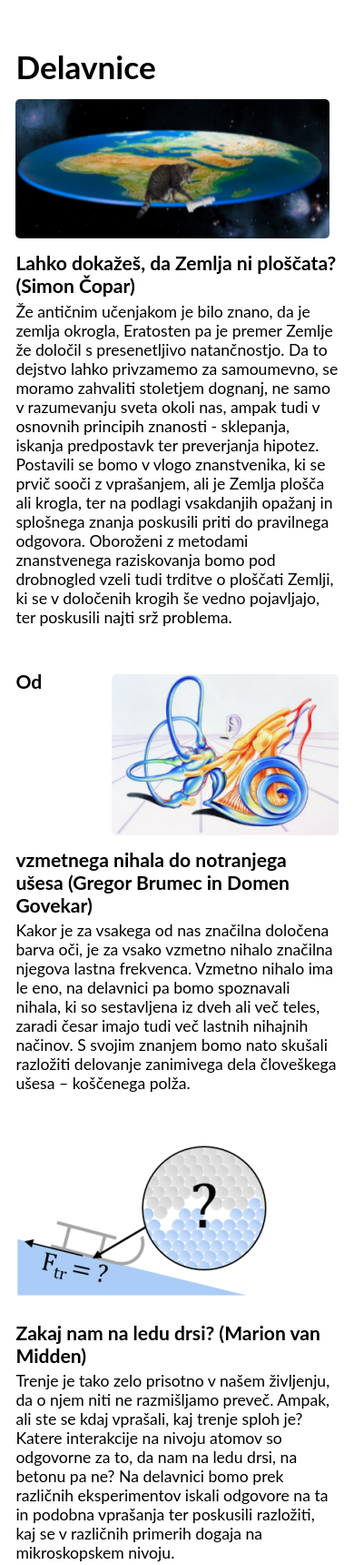
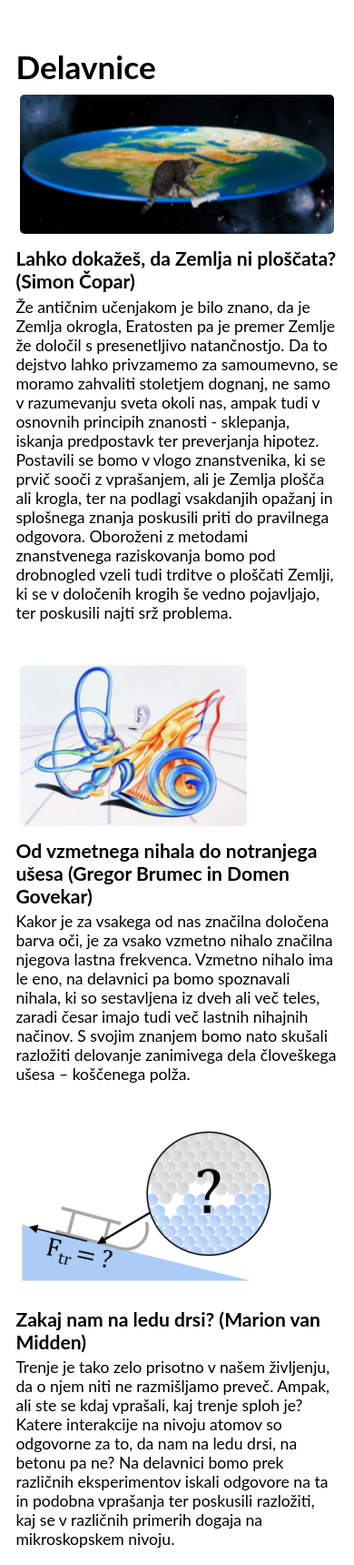
Before and after one commit to ul-fmf/mafijski-vikend, a plain HTML site: page index.html in a window 390 px wide. Shown: the part 6362-8082 px from the top of the page at 91% size. Drawn offline with Linux system fonts and the light colour scheme.

Commit message:
Typo in collapsing na telefonu.

```diff
--- a/index.html
+++ b/index.html
@@ -184,6 +184,13 @@ table.table tr.title {
     margin-bottom: 1em;
   }
 }
+
+/* mobile */
+@media only screen and (max-width: 600px) {
+article.delavnica figure.fr, article.delavnica figure.fl {
+  margin: 10px 5px;
+  float: none;
+}
 </style>
 </head>
 
@@ -295,10 +302,10 @@ table.table tr.title {
 
   <h2>Delavnice</h2>
 
-  <article>
+  <article class="delavnica">
   <figure class="fl"><img src="zemlja.png" alt="Lahko dokažeš, da Zemlja ni ploščata?"></figure>
   <h3>Lahko dokažeš, da Zemlja ni ploščata? (Simon Čopar)</h3>
-  <p>Že antičnim učenjakom je bilo znano, da je zemlja okrogla,
+  <p>Že antičnim učenjakom je bilo znano, da je Zemlja okrogla,
     Eratosten pa je premer Zemlje že določil s presenetljivo
     natančnostjo. Da to dejstvo lahko privzamemo za samoumevno,
     se moramo zahvaliti stoletjem dognanj, ne samo v razumevanju
@@ -312,7 +319,7 @@ table.table tr.title {
   </article>
   <br class="clearfix">
 
-  <article>
+  <article class="delavnica">
   <figure class="fr"><img src="uho.png" alt="Od vzmetnega nihala do notranjega ušesa"></figure>
   <h3>Od vzmetnega nihala do notranjega ušesa (Gregor Brumec in Domen Govekar)</h3>
   <p>Kakor je za vsakega od nas značilna določena barva oči, je za
@@ -324,7 +331,7 @@ table.table tr.title {
   </article>
   <br class="clearfix">
 
-  <article>
+  <article class="delavnica">
   <figure class="fl"><img src="trenje.png" alt="Zakaj nam na ledu drsi?"></figure>
   <h3>Zakaj nam na ledu drsi? (Marion van Midden)</h3>
   <p>Trenje je tako zelo prisotno v našem življenju, da o njem niti
@@ -337,7 +344,7 @@ table.table tr.title {
   </article>
   <br class="clearfix">
 
-  <article>
+  <article class="delavnica">
   <figure class="fr"><img src="hanoi.png" alt="Hanojski stolpi"></figure>
   <h3>Hanojski stolpi (Eva Zmazek)</h3>
   <p>Klasični problem Hanojskega stolpa je igra, ki vsebuje k nosilcev
@@ -351,7 +358,7 @@ table.table tr.title {
   </article>
   <br class="clearfix">
 
-  <article>
+  <article class="delavnica">
   <figure class="fl"><img src="vrste.png" alt="Neskončne vrste"></figure>
   <h3>Neskončne vrste (Grega Saksida)</h3>
   <p>(Neskončne) vrste so vsote z neskončnim številom
@@ -367,7 +374,7 @@ table.table tr.title {
   </article>
   <br class="clearfix">
 
-  <article>
+  <article class="delavnica">
   <figure class="fr"><img src="urejanje.png" alt="Urejanje množic"></figure>
   <h3>Urejanje množic (Lara Vukšić)</h3>
   <p>Vsi vemo, kako lahko uredimo naravna števila, nekaj več razmisleka
```
